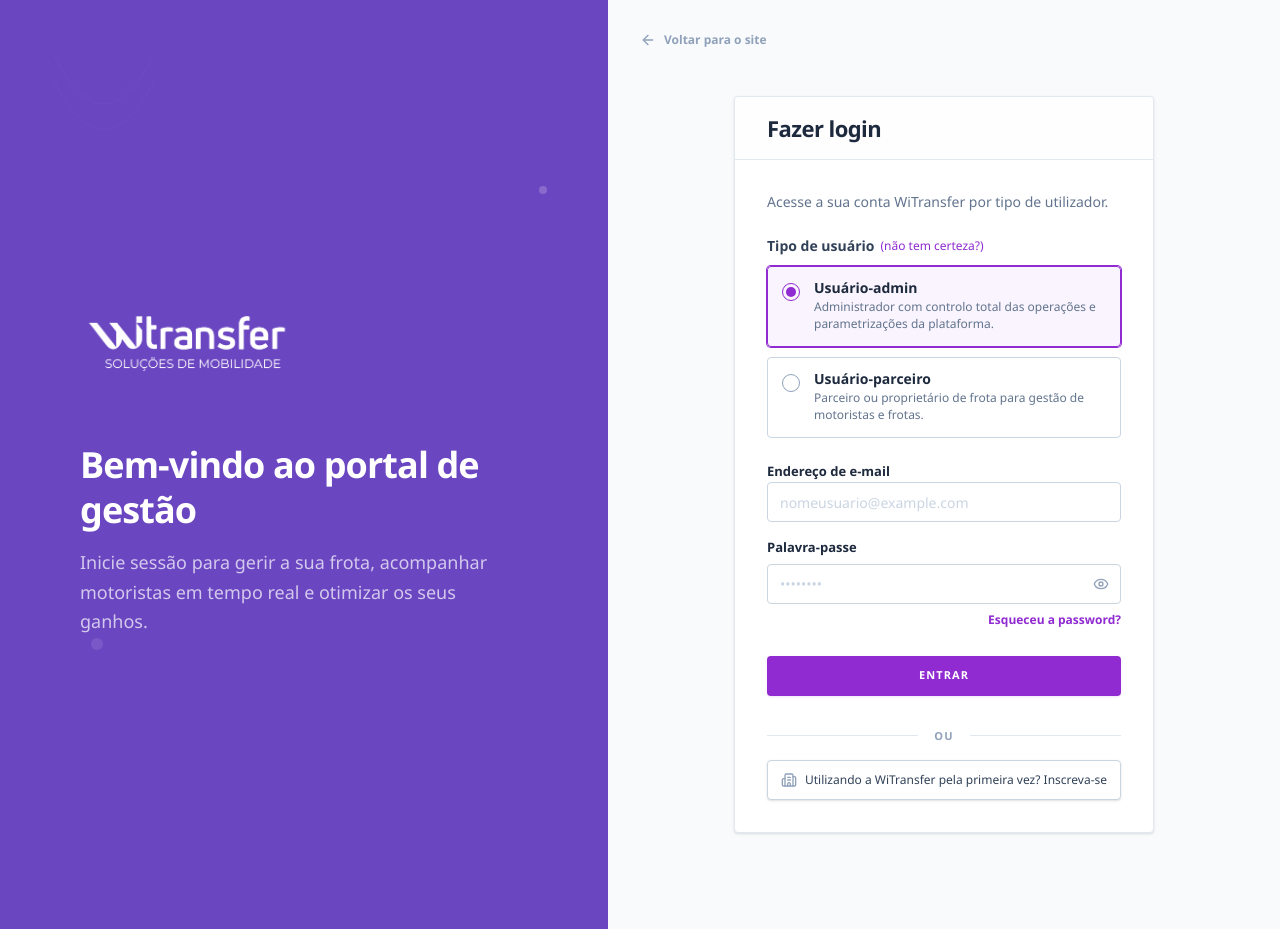
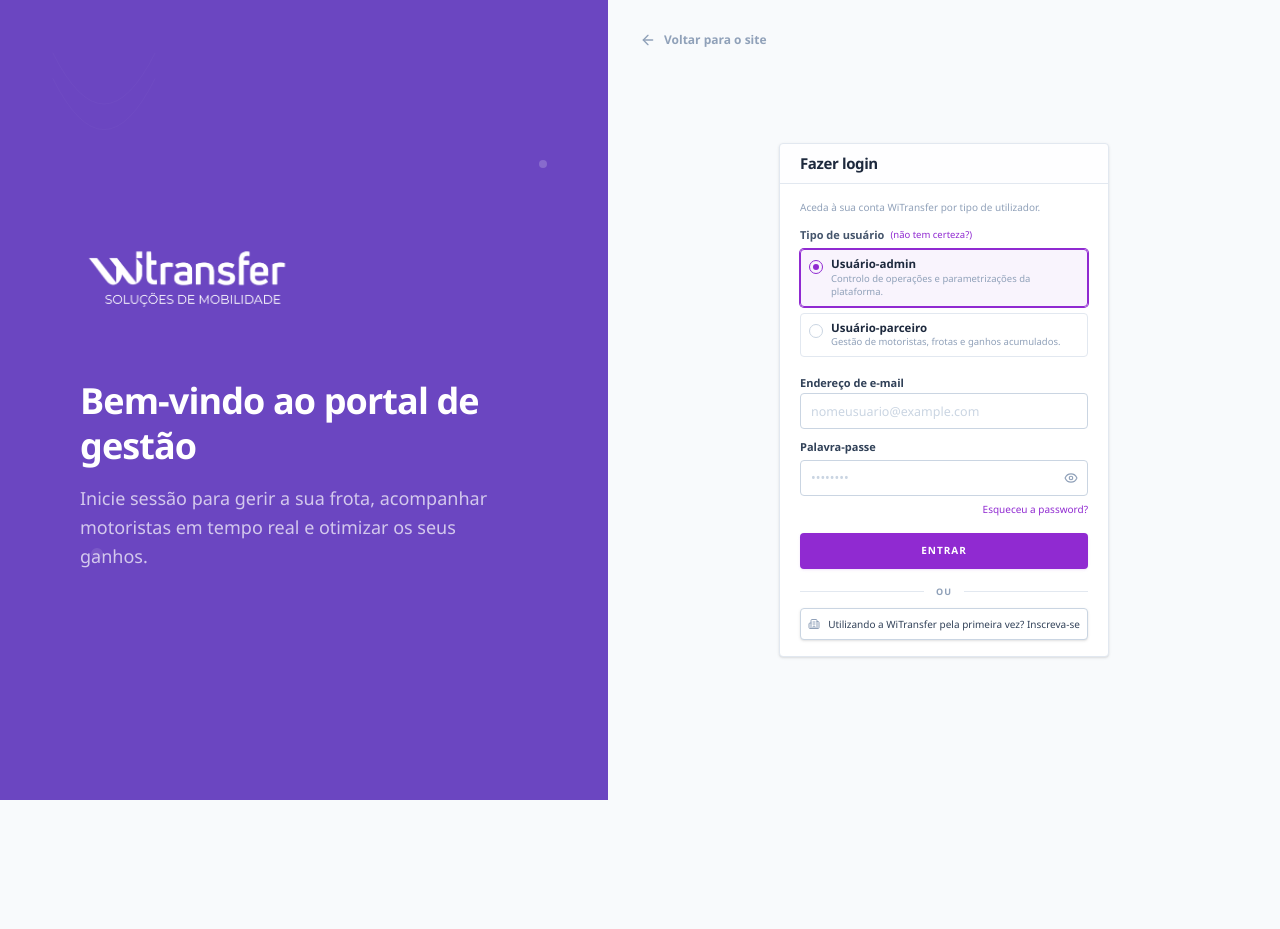
Before and after one commit to teodoropp/witransfer-web, a Next.js app: page /login in a window 1280 px wide. After the commit the page ends 800 px from the top, so only its background shows below. Built offline with nearby package versions, Linux system fonts and the light colour scheme; no server answers.

Commit message:
style: reduzir tamanho do formulario de login para design compacto e elegante

```diff
--- a/src/app/login/page.tsx
+++ b/src/app/login/page.tsx
@@ -154,7 +154,7 @@
           <span>Voltar para o site</span>
         </button>
 
-        <div className="w-full max-w-[420px]">
+        <div className="w-full max-w-[330px]">
           <div className="lg:hidden mb-6 flex justify-center">
             <Image
               src="/logo.png"
@@ -169,31 +169,31 @@
           {/* Card Container */}
           <div className="bg-white border border-slate-200 rounded-[4px] shadow-sm overflow-hidden">
             {/* Cabeçalho com Linha de Separação */}
-            <div className="px-8 py-5 border-b border-slate-200 bg-slate-50/20">
-              <h2 className="text-[22px] font-bold text-slate-800 tracking-tight leading-none">
+            <div className="px-5 py-3 border-b border-slate-200 bg-slate-50/20">
+              <h2 className="text-[15px] font-bold text-slate-800 tracking-tight leading-none">
                 Fazer login
               </h2>
             </div>
 
             {/* Conteúdo do Cartão */}
-            <div className="p-8">
-              <p className="text-slate-500 mb-6 text-sm font-medium">
-                Acesse a sua conta WiTransfer por tipo de utilizador.
+            <div className="px-5 py-4">
+              <p className="text-slate-400 mb-3 text-[10px] font-medium leading-normal">
+                Aceda à sua conta WiTransfer por tipo de utilizador.
               </p>
 
           {errorMsg && (
-            <div className="mb-6 p-4 bg-red-50 border-l-4 border-red-500 flex items-center gap-3 text-red-700 text-sm animate-in fade-in slide-in-from-top-1">
-              <AlertCircle size={18} />
+            <div className="mb-4 p-3 bg-red-50 border-l-4 border-red-500 flex items-center gap-2.5 text-red-700 text-xs animate-in fade-in slide-in-from-top-1">
+              <AlertCircle size={16} />
               <p>{errorMsg}</p>
             </div>
           )}
 
-          <form onSubmit={handleLogin} className="space-y-5">
+          <form onSubmit={handleLogin} className="space-y-3">
             {/* Seletor AWS-style */}
-            <div className="space-y-2.5 mb-5">
-              <div className="text-sm font-bold text-slate-700 flex items-center gap-1.5">
+            <div className="space-y-1.5 mb-3">
+              <div className="text-[11px] font-bold text-slate-600 flex items-center gap-1.5">
                 <span>Tipo de usuário</span>
-                <span className="text-xs font-normal text-[#902ad1] hover:underline cursor-help" title="Selecione Administrador para gerir a plataforma ou Parceiro se for proprietário de frota.">
+                <span className="text-[9.5px] font-normal text-[#902ad1] hover:underline cursor-help" title="Selecione Administrador para gerir a plataforma ou Parceiro se for proprietário de frota.">
                   (não tem certeza?)
                 </span>
               </div>
@@ -201,29 +201,29 @@
               {/* Cartão Administrador */}
               <div
                 onClick={() => setUserType("admin")}
-                className={`flex items-start gap-3.5 p-3.5 border rounded-[4px] cursor-pointer transition-all duration-150 ${
+                className={`flex items-start gap-2 p-2 border rounded-[4px] cursor-pointer transition-all duration-150 ${
                   userType === "admin"
                     ? "border-[#902ad1] bg-[#902ad1]/5 ring-1 ring-[#902ad1]"
-                    : "border-slate-300 bg-white hover:border-slate-400"
+                    : "border-slate-200 bg-white hover:border-slate-300"
                 }`}
               >
                 <div className="mt-0.5 flex items-center justify-center">
-                  <div className={`w-4.5 h-4.5 rounded-full border flex items-center justify-center transition-all ${
+                  <div className={`w-3.5 h-3.5 rounded-full border flex items-center justify-center transition-all ${
                     userType === "admin"
                       ? "border-[#902ad1]"
-                      : "border-slate-400"
+                      : "border-slate-300"
                   }`}>
                     {userType === "admin" && (
-                      <div className="w-2.5 h-2.5 rounded-full bg-[#902ad1]" />
+                      <div className="w-1.5 h-1.5 rounded-full bg-[#902ad1]" />
                     )}
                   </div>
                 </div>
                 <div className="flex flex-col">
-                  <span className="text-[14px] font-bold text-slate-800 leading-none">
+                  <span className="text-[11.5px] font-bold text-slate-800 leading-none">
                     Usuário-admin
                   </span>
-                  <span className="text-[12px] text-slate-500 mt-1 leading-snug">
-                    Administrador com controlo total das operações e parametrizações da plataforma.
+                  <span className="text-[9.5px] text-slate-400 mt-0.5 leading-snug">
+                    Controlo de operações e parametrizações da plataforma.
                   </span>
                 </div>
               </div>
@@ -231,53 +231,53 @@
               {/* Cartão Parceiro */}
               <div
                 onClick={() => setUserType("parceiro")}
-                className={`flex items-start gap-3.5 p-3.5 border rounded-[4px] cursor-pointer transition-all duration-150 ${
+                className={`flex items-start gap-2 p-2 border rounded-[4px] cursor-pointer transition-all duration-150 ${
                   userType === "parceiro"
                     ? "border-[#902ad1] bg-[#902ad1]/5 ring-1 ring-[#902ad1]"
-                    : "border-slate-300 bg-white hover:border-slate-400"
+                    : "border-slate-200 bg-white hover:border-slate-300"
                 }`}
               >
                 <div className="mt-0.5 flex items-center justify-center">
-                  <div className={`w-4.5 h-4.5 rounded-full border flex items-center justify-center transition-all ${
+                  <div className={`w-3.5 h-3.5 rounded-full border flex items-center justify-center transition-all ${
                     userType === "parceiro"
                       ? "border-[#902ad1]"
-                      : "border-slate-400"
+                      : "border-slate-300"
                   }`}>
                     {userType === "parceiro" && (
-                      <div className="w-2.5 h-2.5 rounded-full bg-[#902ad1]" />
+                      <div className="w-1.5 h-1.5 rounded-full bg-[#902ad1]" />
                     )}
                   </div>
                 </div>
                 <div className="flex flex-col">
-                  <span className="text-[14px] font-bold text-slate-800 leading-none">
+                  <span className="text-[11.5px] font-bold text-slate-800 leading-none">
                     Usuário-parceiro
                   </span>
-                  <span className="text-[12px] text-slate-500 mt-1 leading-snug">
-                    Parceiro ou proprietário de frota para gestão de motoristas e frotas.
+                  <span className="text-[9.5px] text-slate-400 mt-0.5 leading-snug">
+                    Gestão de motoristas, frotas e ganhos acumulados.
                   </span>
                 </div>
               </div>
             </div>
 
-            <div className="space-y-4">
-              <div className="space-y-1.5">
-                <label className="text-[13px] font-semibold text-slate-800">
+            <div className="space-y-2.5">
+              <div className="space-y-1">
+                <label className="text-[11px] font-semibold text-slate-700">
                   Endereço de e-mail
                 </label>
                 <input
                   type="email"
                   value={email}
                   onChange={(e) => setEmail(e.target.value)}
-                  className="w-full h-10 px-3 bg-white border border-slate-300 rounded-[4px] outline-none transition-all text-slate-800 text-[14px] focus:border-[#902ad1] focus:ring-1 focus:ring-[#902ad1]/30 placeholder:text-slate-300 disabled:opacity-50"
+                  className="w-full h-9 px-2.5 bg-white border border-slate-300 rounded-[4px] outline-none transition-all text-slate-800 text-[12.5px] focus:border-[#902ad1] focus:ring-1 focus:ring-[#902ad1]/30 placeholder:text-slate-300 disabled:opacity-50"
                   placeholder="nomeusuario@example.com"
                   disabled={loading}
                   required
                 />
               </div>
 
-              <div className="space-y-1.5">
+              <div className="space-y-1">
                 <div className="flex items-center justify-between">
-                  <label className="text-[13px] font-semibold text-slate-800">
+                  <label className="text-[11px] font-semibold text-slate-700">
                     Palavra-passe
                   </label>
                 </div>
@@ -286,7 +286,7 @@
                     type={showPassword ? "text" : "password"}
                     value={password}
                     onChange={(e) => setPassword(e.target.value)}
-                    className="w-full h-10 pl-3 pr-10 bg-white border border-slate-300 rounded-[4px] outline-none transition-all text-slate-800 text-[14px] focus:border-[#902ad1] focus:ring-1 focus:ring-[#902ad1]/30 placeholder:text-slate-300 disabled:opacity-50"
+                    className="w-full h-9 pl-2.5 pr-9 bg-white border border-slate-300 rounded-[4px] outline-none transition-all text-slate-800 text-[12.5px] focus:border-[#902ad1] focus:ring-1 focus:ring-[#902ad1]/30 placeholder:text-slate-300 disabled:opacity-50"
                     placeholder="••••••••"
                     disabled={loading}
                     required
@@ -294,29 +294,29 @@
                   <button
                     type="button"
                     onClick={() => setShowPassword(!showPassword)}
-                    className="absolute right-3 text-slate-400 hover:text-[#902ad1] transition-colors disabled:opacity-50"
+                    className="absolute right-2.5 text-slate-400 hover:text-[#902ad1] transition-colors disabled:opacity-50"
                     disabled={loading}>
-                    {showPassword ? <EyeOff size={16} /> : <Eye size={16} />}
+                    {showPassword ? <EyeOff size={14} /> : <Eye size={14} />}
                   </button>
                 </div>
                 <div className="flex justify-end pt-0.5">
                   <button
                     type="button"
                     onClick={() => router.push("/recuperar-password")}
-                    className="text-xs font-semibold text-[#902ad1] hover:underline transition-all">
+                    className="text-[10px] font-medium text-[#902ad1] hover:underline transition-all">
                     Esqueceu a password?
                   </button>
                 </div>
               </div>
             </div>
 
-            <div className="pt-2">
+            <div className="pt-1">
               <button
                 type="submit"
                 disabled={loading}
-                className="w-full h-10 bg-[#902ad1] hover:bg-[#7a22b3] text-white rounded-[4px] font-bold uppercase tracking-widest text-[11px] transition-all flex items-center justify-center disabled:opacity-70 disabled:cursor-not-allowed shadow-sm shadow-[#902ad1]/10">
+                className="w-full h-9 bg-[#902ad1] hover:bg-[#7a22b3] text-white rounded-[4px] font-bold uppercase tracking-widest text-[10px] transition-all flex items-center justify-center disabled:opacity-70 disabled:cursor-not-allowed shadow-sm shadow-[#902ad1]/10">
                 {loading ? (
-                  <Loader2 className="animate-spin text-white" size={16} />
+                  <Loader2 className="animate-spin text-white" size={14} />
                 ) : (
                   "Entrar"
                 )}
@@ -324,10 +324,10 @@
             </div>
           </form>
 
-          <div className="mt-8 space-y-4">
-            <div className="flex items-center gap-4">
+          <div className="mt-4 space-y-2.5">
+            <div className="flex items-center gap-3">
               <div className="h-[1px] flex-1 bg-slate-200" />
-              <span className="text-[11px] font-bold text-slate-400 uppercase tracking-widest">
+              <span className="text-[9px] font-bold text-slate-400 uppercase tracking-widest">
                 ou
               </span>
               <div className="h-[1px] flex-1 bg-slate-200" />
@@ -336,9 +336,9 @@
             <button
               type="button"
               onClick={() => setShowQRModal(true)}
-              className="w-full h-10 bg-white border border-slate-300 hover:border-slate-400 rounded-[4px] flex items-center justify-center gap-2 text-slate-700 font-medium text-xs shadow-sm transition-all hover:bg-slate-50/50">
+              className="w-full h-8 bg-white border border-slate-300 hover:border-slate-400 rounded-[4px] flex items-center justify-center gap-2 text-slate-700 font-medium text-[10px] shadow-sm transition-all hover:bg-slate-50/50">
               <Building2
-                size={16}
+                size={12}
                 className="text-slate-400"
               />
               <span>Utilizando a WiTransfer pela primeira vez? Inscreva-se</span>
@@ -346,7 +346,7 @@
           </div>
         </div> {/* Fim do Conteúdo do Cartão */}
       </div> {/* Fim do Card Container */}
-      </div> {/* Fim do max-w-[420px] */}
+      </div> {/* Fim do max-w-[330px] */}
       </div> {/* Fim do Lado Direito */}
 
       {/* Modal QR Code para Registo via App */}
```
